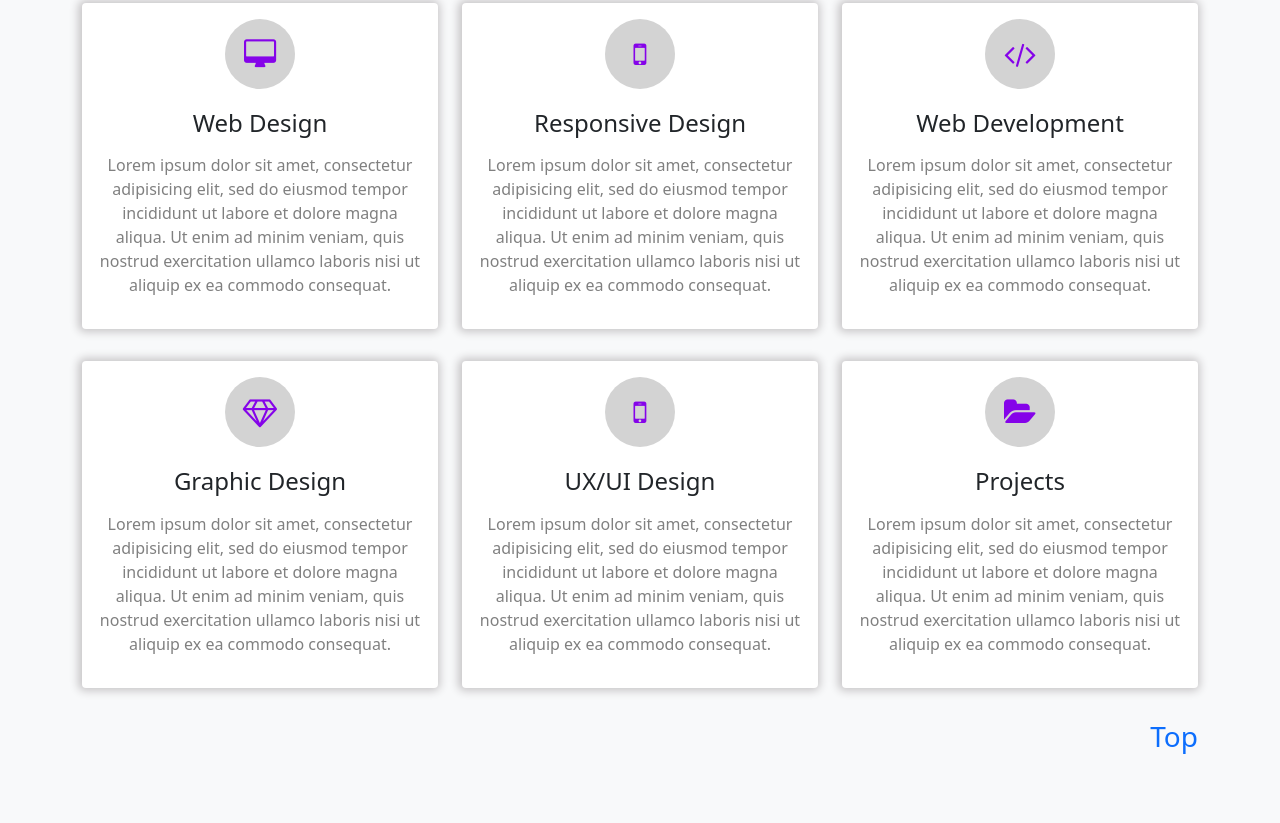
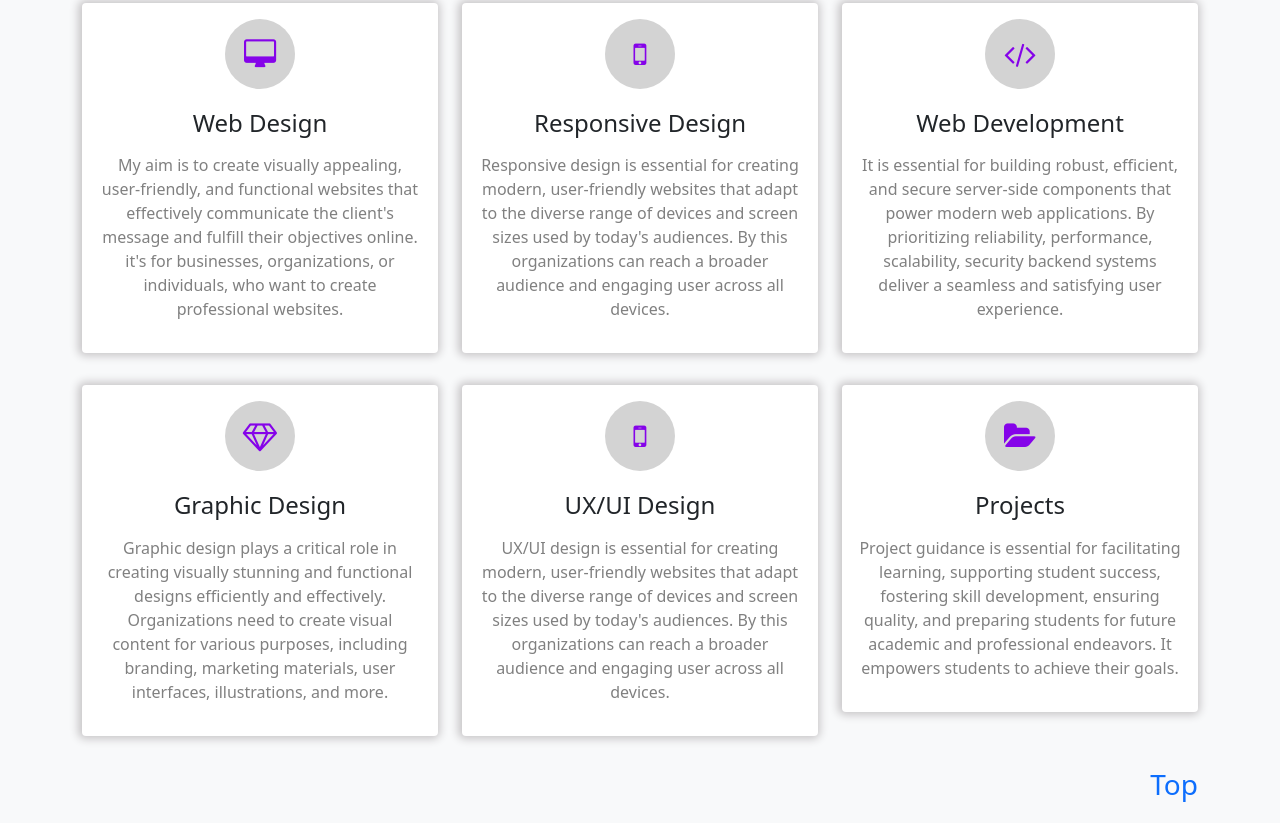
Before and after one commit to krishdesigner/portfolio, a plain HTML site: page index.html in a window 1280 px wide. Shown: the part 1717-2540 px from the top of the page. Drawn offline with nearby package versions, Linux system fonts and the light colour scheme.

Commit message:
Add files via upload

```diff
--- a/index.html
+++ b/index.html
@@ -1,5 +1,6 @@
 <!doctype html>
 <html lang="en">
+
 <head>
     <!-- Required meta tags -->
     <meta charset="utf-8">
@@ -48,9 +49,9 @@
                     <h2>
                         <span id="element"></span>
                     </h2>
-
-                    <a href="CV Updated 2024 feb 23.pdf"> <input type="button" value="Download CV" class="btn-lg btbg"></a>
-                    <a href="#contact"><input type="button" value="Contact Me" class="btn-lg"></a>
+                    <a href="cv.pdf" target="_blank">
+                        <input type="button" value="Download CV" class="btn-lg btbg"> </a>
+                    <a href="#contact"> <input type="button" value="Contact Me" class="btn-lg"></a>
                 </div>
                 <div class="col-lg-6 py-2 my-4">
                     <img src="image/11.png" class="img-fluid">
@@ -121,9 +122,10 @@
                                 <span><i class="fa fa-desktop"></i></span>
                             </div>
                             <h4 class="font-weight-bold pb-2">Web Design</h4>
-                            <p> Lorem ipsum dolor sit amet, consectetur adipisicing elit, sed do eiusmod tempor
-                                incididunt ut labore et dolore magna aliqua. Ut enim ad minim veniam, quis nostrud
-                                exercitation ullamco laboris nisi ut aliquip ex ea commodo consequat.</p>
+                            <p> My aim is to create visually appealing, user-friendly, and functional websites that
+                                effectively communicate the client's message and fulfill their objectives online. it's
+                                for businesses, organizations, or individuals, who want to create professional websites.
+                            </p>
                         </div>
                     </div>
                 </div>
@@ -134,9 +136,10 @@
                                 <span><i class="fa fa-mobile-phone"></i></span>
                             </div>
                             <h4 class="font-weight-bold pb-2">Responsive Design</h4>
-                            <p> Lorem ipsum dolor sit amet, consectetur adipisicing elit, sed do eiusmod tempor
-                                incididunt ut labore et dolore magna aliqua. Ut enim ad minim veniam, quis nostrud
-                                exercitation ullamco laboris nisi ut aliquip ex ea commodo consequat.</p>
+                            <p> Responsive design is essential for creating modern, user-friendly websites that adapt to
+                                the diverse range of devices and screen sizes used by today's audiences. By this
+                                organizations can reach a broader audience and engaging user
+                                across all devices.</p>
                         </div>
                     </div>
                 </div>
@@ -147,9 +150,10 @@
                                 <span><i class="fa fa-code"></i></span>
                             </div>
                             <h4 class="font-weight-bold pb-2">Web Development</h4>
-                            <p> Lorem ipsum dolor sit amet, consectetur adipisicing elit, sed do eiusmod tempor
-                                incididunt ut labore et dolore magna aliqua. Ut enim ad minim veniam, quis nostrud
-                                exercitation ullamco laboris nisi ut aliquip ex ea commodo consequat.</p>
+                            <p> It is essential for building robust, efficient, and secure server-side components that
+                                power modern web applications. By prioritizing reliability, performance, scalability,
+                                security backend systems deliver a seamless
+                                and satisfying user experience.</p>
                         </div>
                     </div>
                 </div>
@@ -165,9 +169,10 @@
                                 <span><i class="fa fa-diamond"></i></span>
                             </div>
                             <h4 class="font-weight-bold pb-2">Graphic Design</h4>
-                            <p> Lorem ipsum dolor sit amet, consectetur adipisicing elit, sed do eiusmod tempor
-                                incididunt ut labore et dolore magna aliqua. Ut enim ad minim veniam, quis nostrud
-                                exercitation ullamco laboris nisi ut aliquip ex ea commodo consequat.</p>
+                            <p> Graphic design plays a critical role in creating visually stunning and functional
+                                designs efficiently and effectively. Organizations need to create visual content for
+                                various purposes, including branding, marketing materials, user interfaces,
+                                illustrations, and more.</p>
                         </div>
                     </div>
                 </div>
@@ -178,9 +183,10 @@
                                 <span><i class="fa fa-mobile phone"></i></span>
                             </div>
                             <h4 class="font-weight-bold pb-2">UX/UI Design</h4>
-                            <p> Lorem ipsum dolor sit amet, consectetur adipisicing elit, sed do eiusmod tempor
-                                incididunt ut labore et dolore magna aliqua. Ut enim ad minim veniam, quis nostrud
-                                exercitation ullamco laboris nisi ut aliquip ex ea commodo consequat.</p>
+                            <p> UX/UI design is essential for creating modern, user-friendly websites that adapt to
+                                the diverse range of devices and screen sizes used by today's audiences. By this
+                                organizations can reach a broader audience and engaging user
+                                across all devices.</p>
                         </div>
                     </div>
                 </div>
@@ -191,9 +197,10 @@
                                 <span><i class="fa fa-folder-open"></i></span>
                             </div>
                             <h4 class="font-weight-bold pb-2">Projects</h4>
-                            <p> Lorem ipsum dolor sit amet, consectetur adipisicing elit, sed do eiusmod tempor
-                                incididunt ut labore et dolore magna aliqua. Ut enim ad minim veniam, quis nostrud
-                                exercitation ullamco laboris nisi ut aliquip ex ea commodo consequat.</p>
+                            <p> Project guidance is essential for facilitating learning, supporting student success,
+                                fostering skill development, ensuring quality, and preparing students for future
+                                academic and professional endeavors. It empowers students
+                                to achieve their goals.</p>
                         </div>
                     </div>
                 </div>
@@ -440,64 +447,36 @@
                 <div class="col-lg-6 mb-3 ps-4" data-aos="fade-left" data-aos-duration="2000">
                     <!--Contact info-->
                     <h4 class="font-weight-bold pb-2">Address</h4>
-                    <p> 1 B.C Chatterjee Street,</br>
-                        Opposite of Belghoria Head P.O,
-                         Kolkata-56</p>
-                        <p> Phone: 987435170</p>
-                        <p> Email: krishanu.18@gmail.com</p>
+                    <p> 32/A Dinesh Mukharjee Street,</br>
+                        Opposite of Ananda Nagar Moidan,
+                        Dumdum, Kolkata</p>
+                    <p> Phone: 17083217077 / 9887435170</p>
+                    <p> Email: krishb1900123@gmail.com</p>
                     <p>Connect Me on :</p>
-                       <p><!-- Facebook -->
-                        <a
-                          class="btn text-white rounded-circle"
-                          style="background-color: #3b5998;"
-                          href="#!"
-                          role="button"
-                          ><i class="fa fa-facebook"></i
-                        ></a>
+                    <p>
+                        <!-- Facebook -->
+                        <a class="btn text-white rounded-circle" style="background-color: #3b5998;" href="#!"
+                            role="button"><i class="fa fa-facebook"></i></a>
 
                         <!-- Twitter -->
-                        <a
-                          class="btn text-white rounded-circle"
-                          style="background-color: #55acee;"
-                          href="#!"
-                          role="button"
-                          ><i class="fa fa-twitter"></i
-                        ></a>
+                        <a class="btn text-white rounded-circle" style="background-color: #55acee;" href="#!"
+                            role="button"><i class="fa fa-twitter"></i></a>
 
                         <!-- Google -->
-                        <a
-                          class="btn text-white rounded-circle"
-                          style="background-color: #dd4b39;"
-                          href="#!"
-                          role="button"
-                          ><i class="fa fa-google"></i
-                        ></a>
+                        <a class="btn text-white rounded-circle" style="background-color: #dd4b39;" href="#!"
+                            role="button"><i class="fa fa-google"></i></a>
 
                         <!-- Instagram -->
-                        <a
-                          class="btn text-white rounded-circle"
-                          style="background-color: #ac2bac;"
-                          href="#!"
-                          role="button"
-                          ><i class="fa fa-instagram"></i
-                        ></a>
+                        <a class="btn text-white rounded-circle" style="background-color: #ac2bac;" href="#!"
+                            role="button"><i class="fa fa-instagram"></i></a>
 
                         <!-- Linkedin -->
-                        <a
-                          class="btn text-white rounded-circle"
-                          style="background-color: #0082ca;"
-                          href="#!"
-                          role="button"
-                          ><i class="fa fa-linkedin"></i
-                        ></a>
+                        <a class="btn text-white rounded-circle" style="background-color: #0082ca;" href="#!"
+                            role="button"><i class="fa fa-linkedin"></i></a>
                         <!-- Github -->
-                        <a
-                          class="btn text-white rounded-circle"
-                          style="background-color: #333333;"
-                          href="#!"
-                          role="button"
-                          ><i class="fa fa-github"></i
-                        ></a></p>
+                        <a class="btn text-white rounded-circle" style="background-color: #333333;" href="#!"
+                            role="button"><i class="fa fa-github"></i></a>
+                    </p>
                 </div>
             </div>
         </div>
@@ -505,7 +484,8 @@
 
     <section class="footer">
         <footer class="blog-footer">
-        <p>Portfolio Site Designed @ Krishanu Basu <a href="#home">Krish.info</a> by <a href="#">Projectwork copy@2024</a>.</p>
+            <p>Portfolio Site Designed @ Krishanu Basu <a href="#home">Krish.info</a> by <a href="#">Projectwork
+                    copy@2024</a>.</p>
             <p>
                 <a href="#top">Back to top</a>
             </p>
```
Lines whose indentation alone changed are shown as unchanged.
